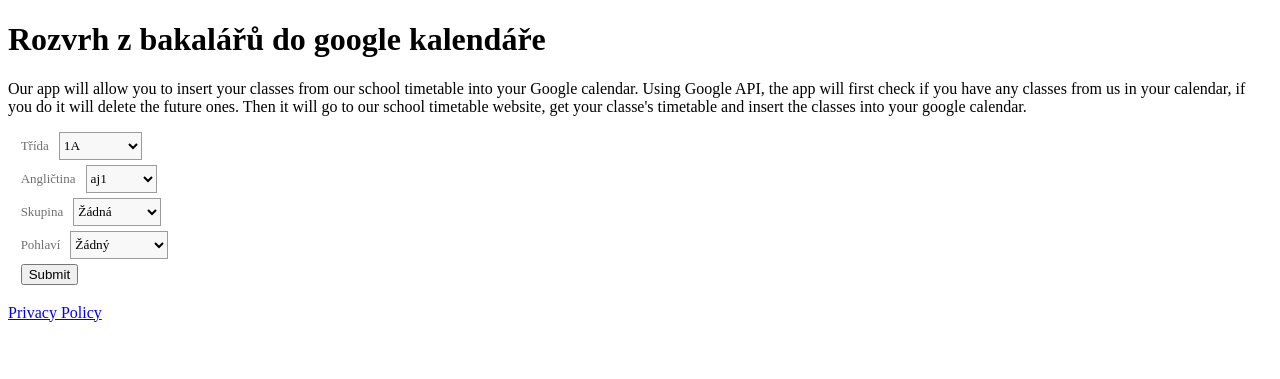
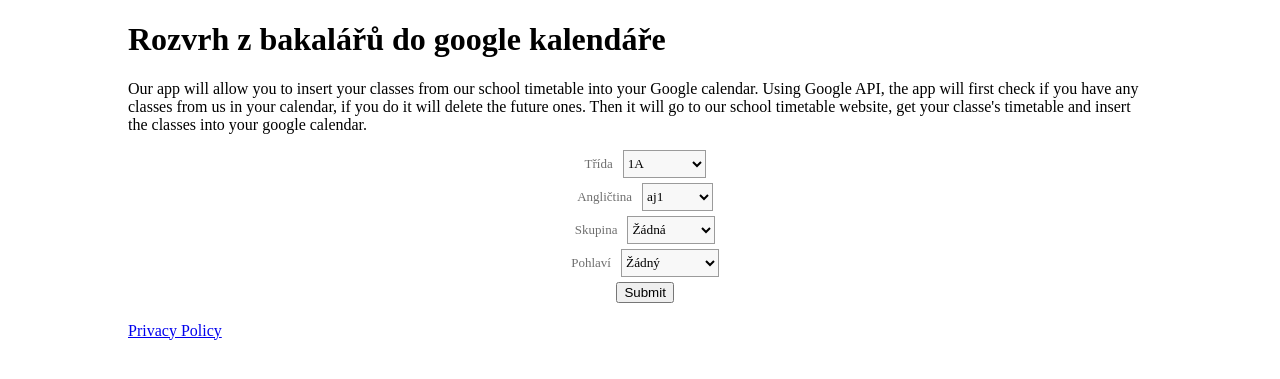
Before and after one commit to olinpin/onlinebakalarigit, a Django app: page / in a window 1280 px wide. Shown: the top 379 px of the page. Run offline with Django 3.2, Linux system fonts and the light colour scheme.

Commit message:
bug fixes

```diff
--- a/rozvrh/Calendartest/calendartest.py
+++ b/rozvrh/Calendartest/calendartest.py
@@ -12,6 +12,7 @@ import webbrowser
 import google.oauth2.credentials
 import google_auth_oauthlib.flow
 
+# list of classes
 classes = [
     "Český jazyk",
     "Český jazyk a literatura",
@@ -70,8 +71,9 @@ classes = [
 ]
 
 
-
+# add classes to the calendar
 def addCalendar(predmet, start, end, room, about, creds):
+    # create the credentials
     credentials = google.oauth2.credentials.Credentials(
         creds["token"],
         refresh_token = creds["refresh_token"],
@@ -79,7 +81,9 @@ def addCalendar(predmet, start, end, room, about, creds):
         client_id = creds["client_id"],
         client_secret = creds["client_secret"],
         scopes = creds["scopes"])
+    # contact the calendar
     CAL = build('calendar', 'v3', credentials=credentials)
+    # create the event
     EVENT = {
         'summary': f"{predmet}",
         'start': {f'dateTime': f'{start}', "timeZone": "UTC+1"},
@@ -87,19 +91,23 @@ def addCalendar(predmet, start, end, room, about, creds):
         'location': f'{room}',
         'description': f'{about}',
     }
-
+    # insert the event into the calendar
     e = CAL.events().insert(calendarId='primary', body=EVENT).execute()
 
 
 
 def getTimeTable(Name, Sem, creds):
+    # get the timetable
     r = requests.get(f"https://gym-nymburk.bakalari.cz/bakaweb/Timetable/public/Actual/Class/{ Name }")
     soup = BeautifulSoup(r.text, "html.parser")
     finder = soup.find_all('div', attrs={"class":'day-item-hover'})
+    # delete previous calendar entries from the website that are in the future
     delete(creds)
+    # loop through every class
     for x in finder:
         data_detail = x['data-detail'].replace('null', '"Nothing"')
         data_detail = eval(data_detail)
+        # set each attribute to the right variable
         subjecttext = data_detail['subjecttext']
         try:
             teacher = data_detail['teacher']
@@ -115,22 +123,22 @@ def getTimeTable(Name, Sem, creds):
                 subjecttext = "Neni hodina | " + subjecttext
             else:
                 continue
-
         try:
             jaz = data_detail["group"]
         except:
             jaz = ''
         if jaz not in Sem:
             continue
+        # divide the subject and time
         splited = subjecttext.split(' |')
         predmet = splited[0]
         date = splited[1]
         try:
             time = splited[2]
         except:
-            predmet = "ODPADLÁ HODINA"
-            time = splited[1]
-            date = splited[0]
+            # if the class is not there, skip
+            continue
+        # create the right time format
         date = date.replace('po', '')
         date = date.replace('út', '')
         date = date.replace('st', '')
@@ -161,7 +169,7 @@ def getTimeTable(Name, Sem, creds):
         else:
             end = end[0] + "T" + end[1]
 
-
+        # skip past classes
         if type(room) == int:
             room = "Učebna " + str(room)
         now = datetime.datetime.utcnow() + datetime.timedelta(hours=2)
@@ -181,7 +189,9 @@ def getTimeTable(Name, Sem, creds):
         print(predmet, room, teacher, start) # start, end,
 
 
+# delete previous calendar entries from the website that are in the future
 def delete(creds):
+    # get and create credentials
     credentials = google.oauth2.credentials.Credentials(
         creds["token"],
         refresh_token = creds["refresh_token"],
@@ -189,12 +199,14 @@ def delete(creds):
         client_id = creds["client_id"],
         client_secret = creds["client_secret"],
         scopes = creds["scopes"])
+    # connect to the calendar
     CAL = build('calendar', 'v3', credentials=credentials)
     now = datetime.datetime.now().isoformat()
     now = now.split('.')[0] + 'Z'
+    # get the list of all events in the calendar
     e = CAL.events().list(calendarId='primary', timeMin=now).execute()
     items = e['items']
-
+    # delete the events
     for z in items:
         if z['status'] == 'confirmed':
             if z['summary'] in classes:
--- a/rozvrh/templates/rozvrh/index.html
+++ b/rozvrh/templates/rozvrh/index.html
@@ -4,6 +4,13 @@
 <title>Rozvrh</title>
 <meta name="google-site-verification" content="8DzPfbaBLvEflsv_ZFixTJzsuHEx7QpqF_G7vNAMaRU" />
 <style>
+    body {
+        margin-left:10%;
+        margin-right: 10%;
+    }
+    form {
+        text-align: center
+    }
     li {
         font-size: large;
     }
--- a/rozvrh/views.py
+++ b/rozvrh/views.py
@@ -11,7 +11,7 @@ import google.oauth2.credentials
 import google_auth_oauthlib.flow
 
 
-
+# Bunch of classes needed for the user to choose from
 classes = [
     ("ZP","1A"),
     ("ZQ","1PA"),
@@ -159,7 +159,7 @@ volitelne3 = [
     ("desn", "desn"),
 ]
 
-# Create your views here.
+# Created the form
 class RozvrhForm(forms.Form):
     trida = forms.ChoiceField(choices=classes, label="Třída")
     aj = forms.ChoiceField(choices=aj, label="Jazyková skupina")
@@ -181,6 +181,7 @@ class RozvrhForm(forms.Form):
 def index(request):
     if request.method == 'POST':
         form = RozvrhForm(request.POST)
+        # clean all data and
         if form.is_valid():
             trida = form.cleaned_data['trida']
             aj = form.cleaned_data['aj']
@@ -197,11 +198,11 @@ def index(request):
             volitelne3 = form.cleaned_data['volitelne3']
             skupina = form.cleaned_data['skupina']
             gender = form.cleaned_data["gender"]
+            # create a list and put it in session
             PList = [aj, jazyk2, SemS1, SemS2, SemS3, SemO1, SemO2, SemO3, SemO4, volitelne1, volitelne2, volitelne3, skupina, gender, '']
             request.session['trida'] = trida
             request.session['PList'] = PList
-        print(request.session['PList'])
-        #if 'creds' not in request.session:
+        # create the authorization and save it in session
         SCOPES = 'https://www.googleapis.com/auth/calendar'
         redirect_uri = 'https://bakalaricz.herokuapp.com/rozvrh/form'
         flow = google_auth_oauthlib.flow.Flow.from_client_secrets_file('client_secret.json', SCOPES, redirect_uri=redirect_uri)
@@ -217,9 +218,11 @@ def index(request):
     })
 
 def rozvrhAdd(request):
+    # get the lists from session
     PList = request.session['PList']
     trida = request.session['trida']
     state = request.session['state']
+    # redirect user to google to log in and allow user to add it to their calendar
     authorization_response = request.build_absolute_uri()
     SCOPES = 'https://www.googleapis.com/auth/calendar'
     redirect_uri = 'https://bakalaricz.herokuapp.com/rozvrh/form'
@@ -235,6 +238,7 @@ def rozvrhAdd(request):
         'client_secret': creds.client_secret,
         'scopes': creds.scopes
     }
+    # call function to scrape the timetable from the web
     getTimeTable(trida, PList, request.session['creds'])
     return render(request, "rozvrh/rozvrh.html")
 
```
